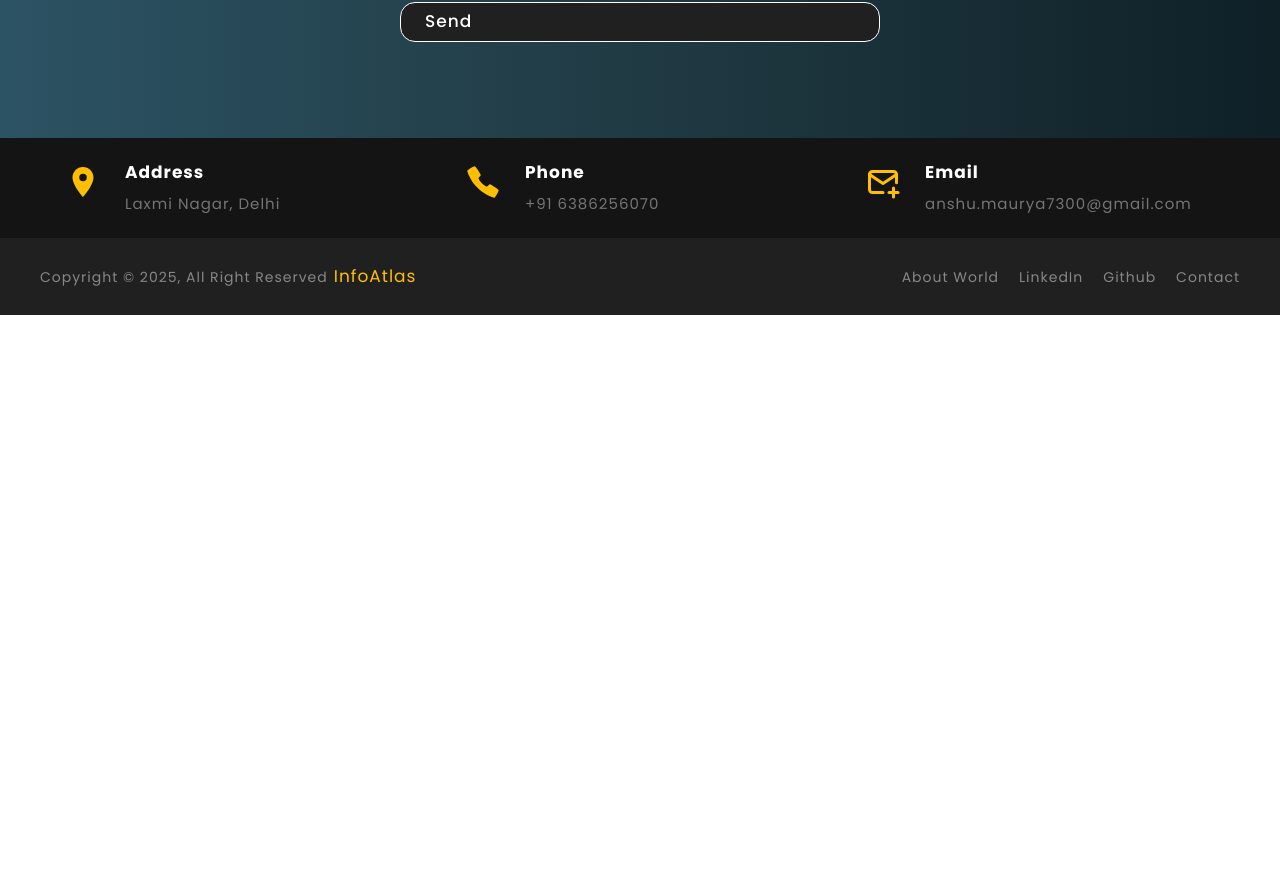
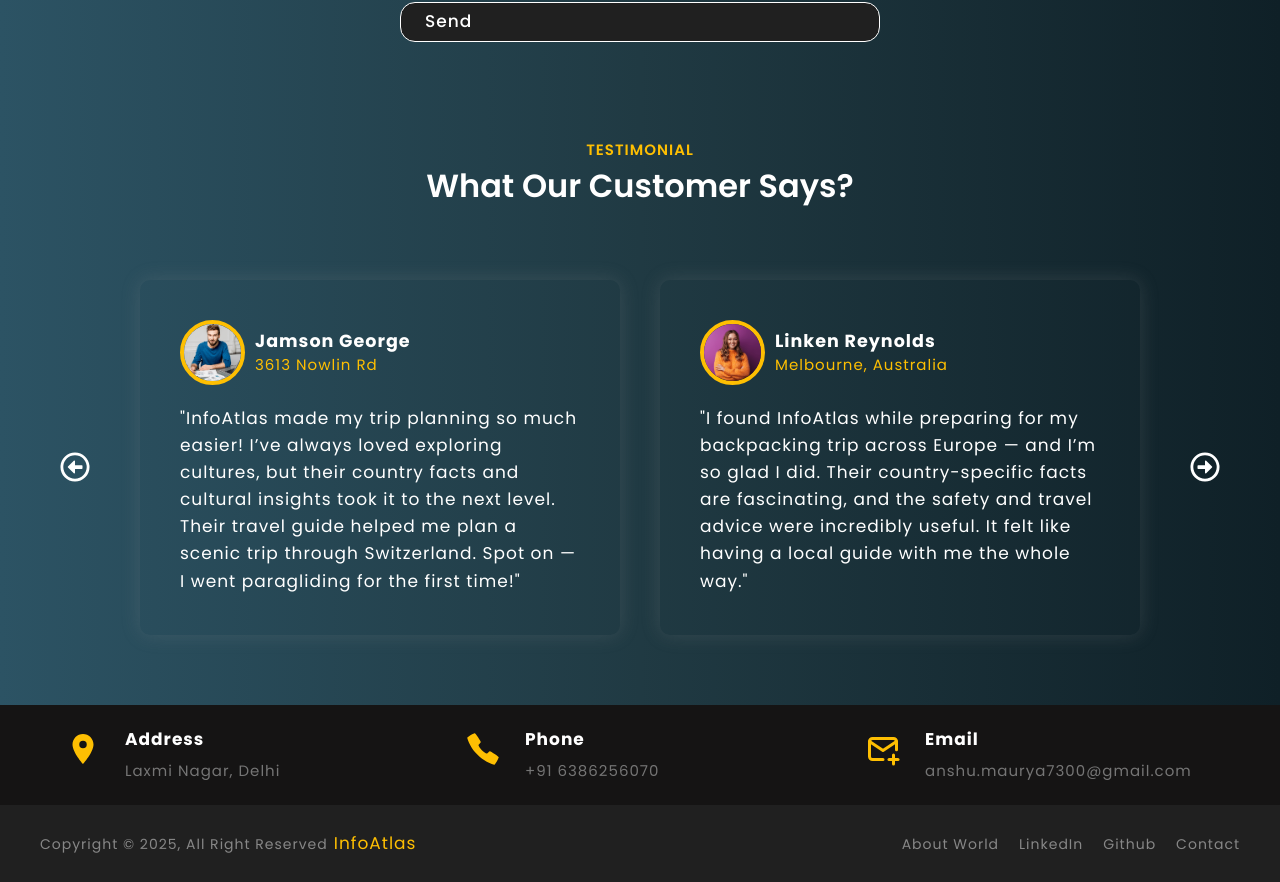
Before and after one commit to anshudevelope/InfoAtlas, a React (Vite) app: page /contact in a window 1280 px wide. Shown: the part 806-1688 px from the top of the page. Before the commit the page ends 1121 px from the top, so only its background shows below. Built offline with nearby package versions, Linux system fonts and the light colour scheme.

Commit message:
about page updated

```diff
--- a/src/Pages/AboutPage.jsx
+++ b/src/Pages/AboutPage.jsx
@@ -2,10 +2,12 @@ import React from 'react'
 import { FaLongArrowAltRight } from 'react-icons/fa'
 import { assets } from '../assets/assets'
 import facts from '../data/countryapi.json'
+import HomeServiceBrief from '../Components/HomeSections/HomeServiceBrief'
 
 const AboutPage = () => {
   return (
-    <section className='section-about container'>
+    <div className='container'>
+    <section className='section-about'>
       <div className='hero-section main'>
         <div className='container grid grid-two-cols'>
           <div className="hero-content">
@@ -51,9 +53,9 @@ const AboutPage = () => {
           })
         }
       </div>
-
-
     </section>
+    <HomeServiceBrief />
+    </div>
   )
 }
 
--- a/src/Pages/ContactPage.jsx
+++ b/src/Pages/ContactPage.jsx
@@ -1,4 +1,5 @@
 import React from 'react'
+import Testimonials from '../Components/HomeSections/Testimonials';
 
 const ContactPage = () => {
 
@@ -9,6 +10,7 @@ const ContactPage = () => {
   };
 
   return (
+    <div className='container'>
       <div className='section-contact'>
         <h2 className='container-title'>Feel free to contact us!</h2>
         <div className="contact-wrapper container">
@@ -49,6 +51,8 @@ const ContactPage = () => {
           </form>
         </div>
       </div>
+      <Testimonials />
+    </div>
   )
 }
 
```
Lines whose indentation alone changed are shown as unchanged.
